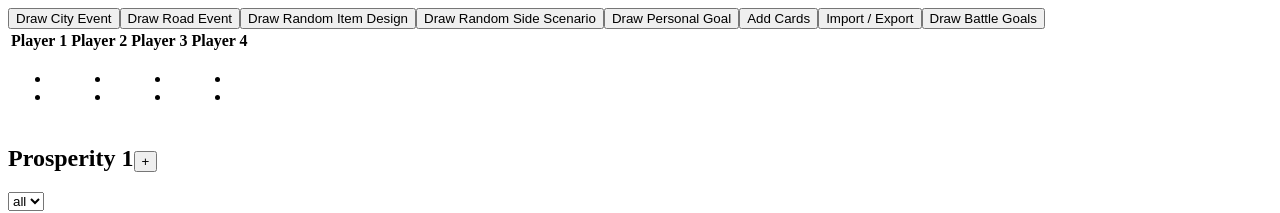
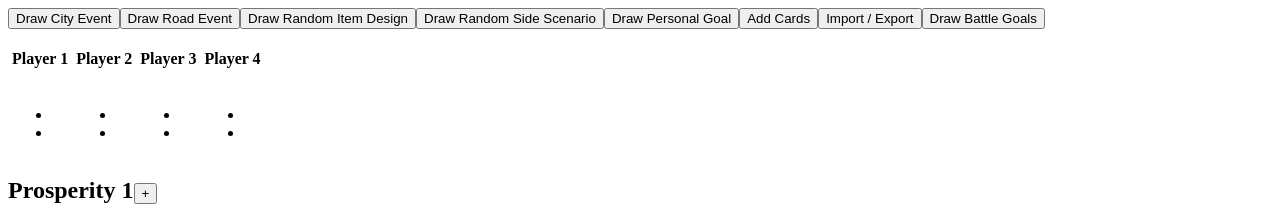
Before and after one commit to kosta/gloomhaven-stacks, a React app: page / in a window 1280 px wide. Both pictures are taken after a click on the button "Draw Battle Goals". Shown: the top 213 px of the page. Built offline with nearby package versions, Linux system fonts and the light colour scheme.

Commit message:
replace the table wit a flex box layout

```diff
--- a/src/index.tsx
+++ b/src/index.tsx
@@ -667,26 +667,27 @@ class ImportExport extends React.Component<ImportExportProps, NoState> {
 class PartyBattleGoals extends React.Component<NoProps, NoState> {
   render() {
     const battleGoalsPerPlayer = partition(2, drawDistinctBattleGoals(8));
-    return (<table key={1}>
-      <thead>
-      <tr key='header'>
-        {battleGoalsPerPlayer.map((battleGoals, index) => {
-          const playerNumber = index + 1;
-          return <th key={playerNumber}>Player {playerNumber}</th>;
-        })}
-      </tr>
-      </thead>
-      <tbody>
-      <tr key='player-goals'>
-        {battleGoalsPerPlayer.map((battleGoals, index) => {
-          const first = battleGoals[0];
-          const second = battleGoals[1];
-          const playerNumber = index + 1;
-          return <td key={playerNumber}><PlayerBattleGoals key={playerNumber} first={first} second={second}/></td>;
-        })}
-      </tr>
-      </tbody>
-    </table>);
+    const containerStyle = {
+      'display': 'flex',
+      'flex-direction': 'row'
+    };
+    const playerBattleGoalsStyle = {
+      'display': 'flex',
+      'flex-direction': 'column',
+      'padding': '0 0.25em 0 '
+    };
+
+    return <div style={containerStyle}>
+      {battleGoalsPerPlayer.map((battleGoals, index) => {
+        const first = battleGoals[0];
+        const second = battleGoals[1];
+        const playerNumber = index + 1;
+        return <div style={playerBattleGoalsStyle} key={playerNumber}>
+          <h4>Player {playerNumber}</h4>
+          <PlayerBattleGoals key={playerNumber} first={first} second={second}/>
+        </div>;
+      })}
+    </div>;
   }
 }
 
```
